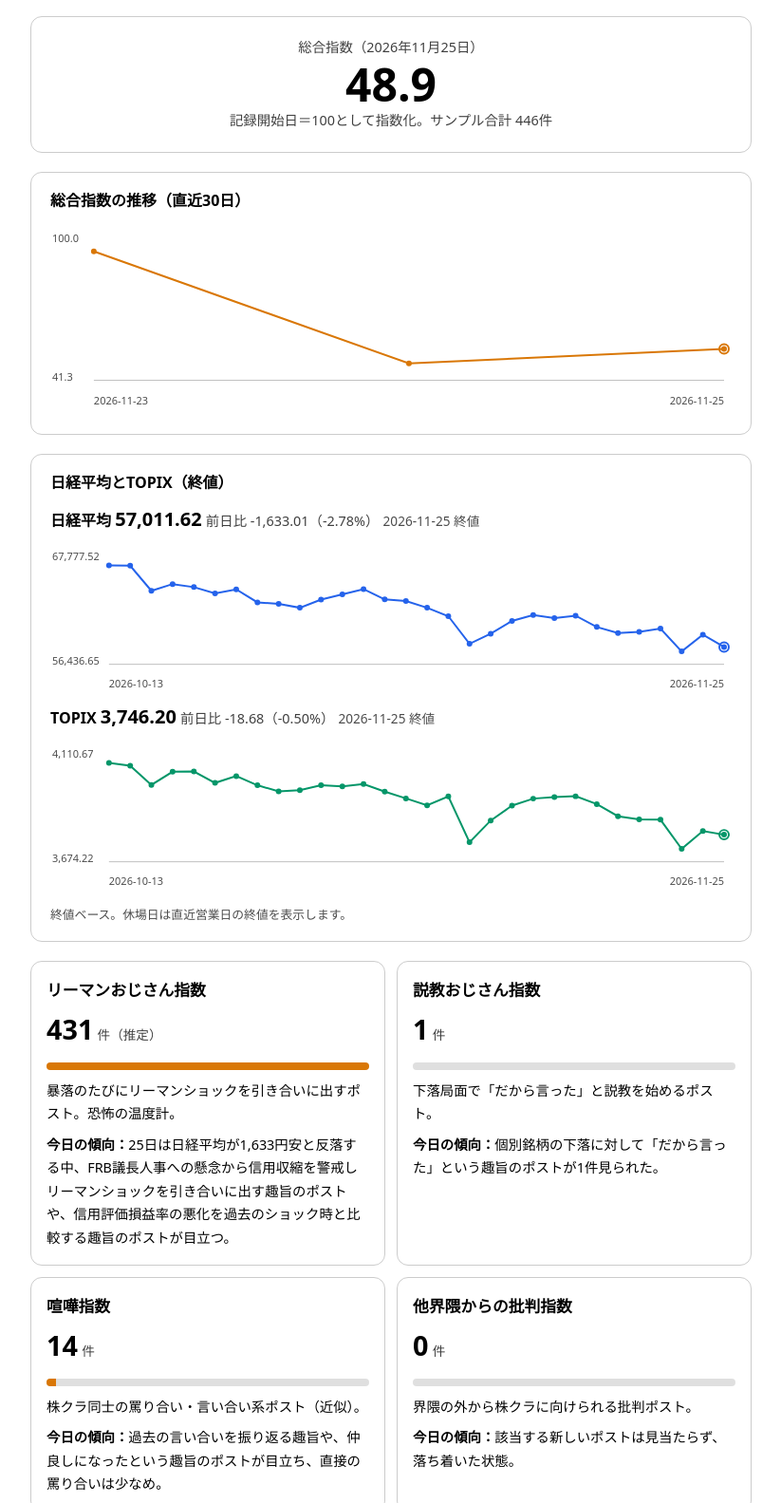
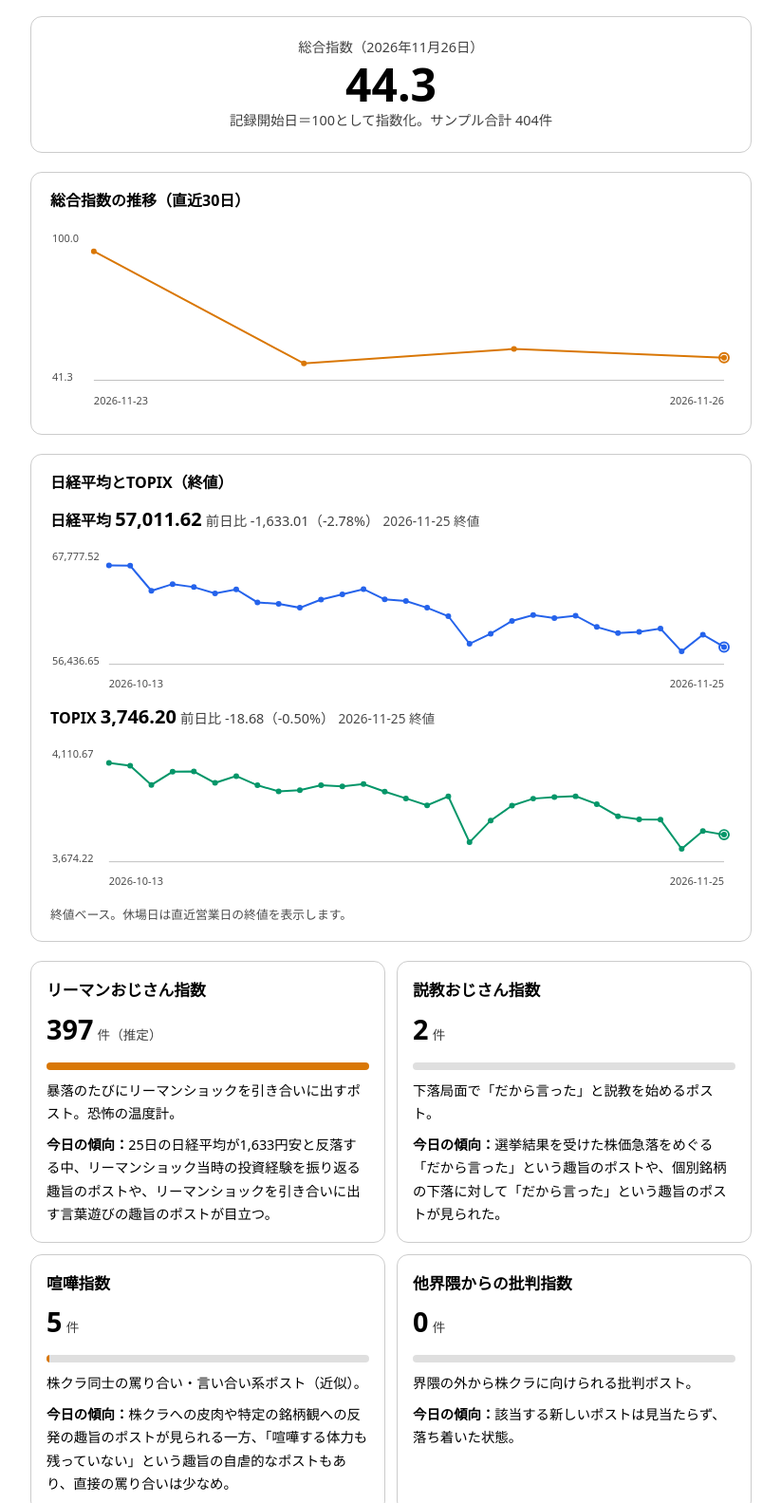
Before and after one commit to kabukurasentiment-art/kabukurasentiment-art.github.io, a plain HTML site: page index.html in a window 1280 px wide. Shown: the part 391-1974 px from the top of the page at 95% size, without its empty margins (228-1051 px from the left). Drawn offline with Linux system fonts and the light colour scheme.

Commit message:
Update sentiment index for 2026-11-26

```diff
--- a/index.html
+++ b/index.html
@@ -52,9 +52,9 @@
   </section>
 
   <div class="composite">
-    <div class="label">総合指数（2026年11月25日）</div>
-    <div class="num">48.9</div>
-    <div class="label">記録開始日＝100として指数化。サンプル合計 446件</div>
+    <div class="label">総合指数（2026年11月26日）</div>
+    <div class="num">44.3</div>
+    <div class="label">記録開始日＝100として指数化。サンプル合計 404件</div>
   </div>
 
   <div class="chart">
@@ -63,13 +63,14 @@
       <line x1="46" y1="168" x2="712" y2="168" stroke="rgba(128,128,128,.5)" stroke-width="1"/>
       <text x="2" y="22" font-size="11" fill="currentColor" opacity=".7">100.0</text>
       <text x="2" y="168" font-size="11" fill="currentColor" opacity=".7">41.3</text>
-      <polyline points="46.0,31.8 379.0,150.2 712.0,134.9" fill="none" stroke="#d97706" stroke-width="2"/>
+      <polyline points="46.0,31.8 268.0,150.2 490.0,134.9 712.0,144.2" fill="none" stroke="#d97706" stroke-width="2"/>
       <circle cx="46.0" cy="31.8" r="3" fill="#d97706"/>
-      <circle cx="379.0" cy="150.2" r="3" fill="#d97706"/>
-      <circle cx="712.0" cy="134.9" r="3" fill="#d97706"/>
-      <circle cx="712.0" cy="134.9" r="5" fill="none" stroke="#d97706" stroke-width="2"/>
+      <circle cx="268.0" cy="150.2" r="3" fill="#d97706"/>
+      <circle cx="490.0" cy="134.9" r="3" fill="#d97706"/>
+      <circle cx="712.0" cy="144.2" r="3" fill="#d97706"/>
+      <circle cx="712.0" cy="144.2" r="5" fill="none" stroke="#d97706" stroke-width="2"/>
       <text x="46" y="194" font-size="11" fill="currentColor" opacity=".7">2026-11-23</text>
-      <text x="712" y="194" font-size="11" fill="currentColor" opacity=".7" text-anchor="end">2026-11-25</text>
+      <text x="712" y="194" font-size="11" fill="currentColor" opacity=".7" text-anchor="end">2026-11-26</text>
     </svg>
   </div>
 
@@ -159,24 +160,24 @@
   <div class="cards">
     <div class="card">
       <h2>リーマンおじさん指数</h2>
-      <div><span class="count">431</span> <span class="unit">件（推定）</span></div>
+      <div><span class="count">397</span> <span class="unit">件（推定）</span></div>
       <div class="bar"><div style="width:100%"></div></div>
       <p>暴落のたびにリーマンショックを引き合いに出すポスト。恐怖の温度計。</p>
-      <p><strong>今日の傾向：</strong>25日は日経平均が1,633円安と反落する中、FRB議長人事への懸念から信用収縮を警戒しリーマンショックを引き合いに出す趣旨のポストや、信用評価損益率の悪化を過去のショック時と比較する趣旨のポストが目立つ。</p>
+      <p><strong>今日の傾向：</strong>25日の日経平均が1,633円安と反落する中、リーマンショック当時の投資経験を振り返る趣旨のポストや、リーマンショックを引き合いに出す言葉遊びの趣旨のポストが目立つ。</p>
     </div>
     <div class="card">
       <h2>説教おじさん指数</h2>
-      <div><span class="count">1</span> <span class="unit">件</span></div>
+      <div><span class="count">2</span> <span class="unit">件</span></div>
       <div class="bar"><div style="width:0%"></div></div>
       <p>下落局面で「だから言った」と説教を始めるポスト。</p>
-      <p><strong>今日の傾向：</strong>個別銘柄の下落に対して「だから言った」という趣旨のポストが1件見られた。</p>
+      <p><strong>今日の傾向：</strong>選挙結果を受けた株価急落をめぐる「だから言った」という趣旨のポストや、個別銘柄の下落に対して「だから言った」という趣旨のポストが見られた。</p>
     </div>
     <div class="card">
       <h2>喧嘩指数</h2>
-      <div><span class="count">14</span> <span class="unit">件</span></div>
-      <div class="bar"><div style="width:3%"></div></div>
+      <div><span class="count">5</span> <span class="unit">件</span></div>
+      <div class="bar"><div style="width:1%"></div></div>
       <p>株クラ同士の罵り合い・言い合い系ポスト（近似）。</p>
-      <p><strong>今日の傾向：</strong>過去の言い合いを振り返る趣旨や、仲良しになったという趣旨のポストが目立ち、直接の罵り合いは少なめ。</p>
+      <p><strong>今日の傾向：</strong>株クラへの皮肉や特定の銘柄観への反発の趣旨のポストが見られる一方、「喧嘩する体力も残っていない」という趣旨の自虐的なポストもあり、直接の罵り合いは少なめ。</p>
     </div>
     <div class="card">
       <h2>他界隈からの批判指数</h2>
@@ -199,7 +200,7 @@
   </section>
 
   <footer>
-    株クラセンチメント指数（簡易版）／ データ：Yahoo!リアルタイム検索による公開ポストのサンプリング ／ 最終更新：2026年11月25日
+    株クラセンチメント指数（簡易版）／ データ：Yahoo!リアルタイム検索による公開ポストのサンプリング ／ 最終更新：2026年11月26日
   </footer>
 </main>
 </body>
```
